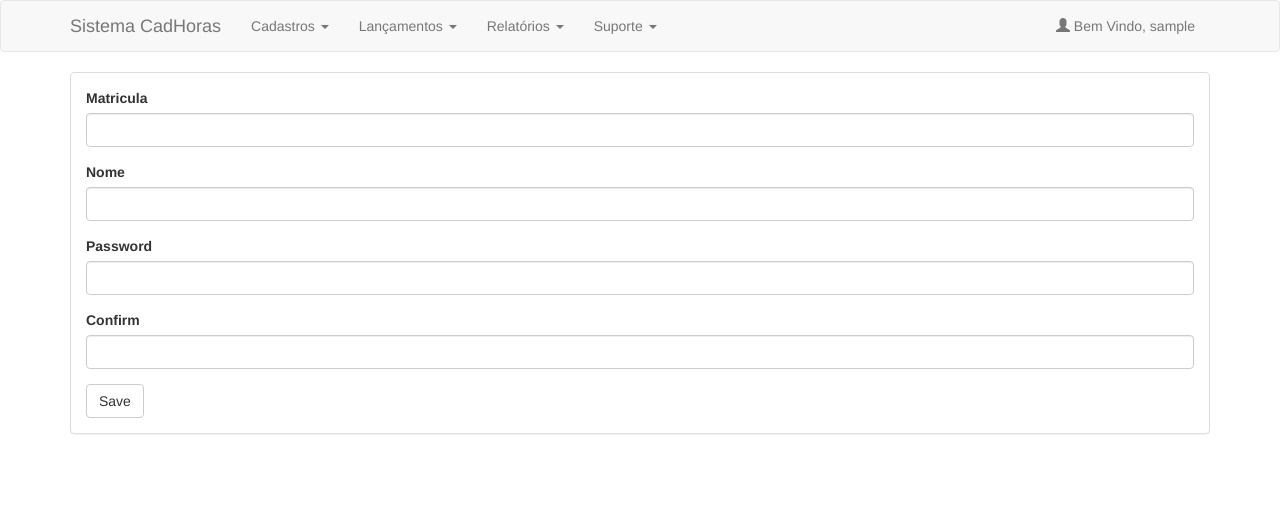
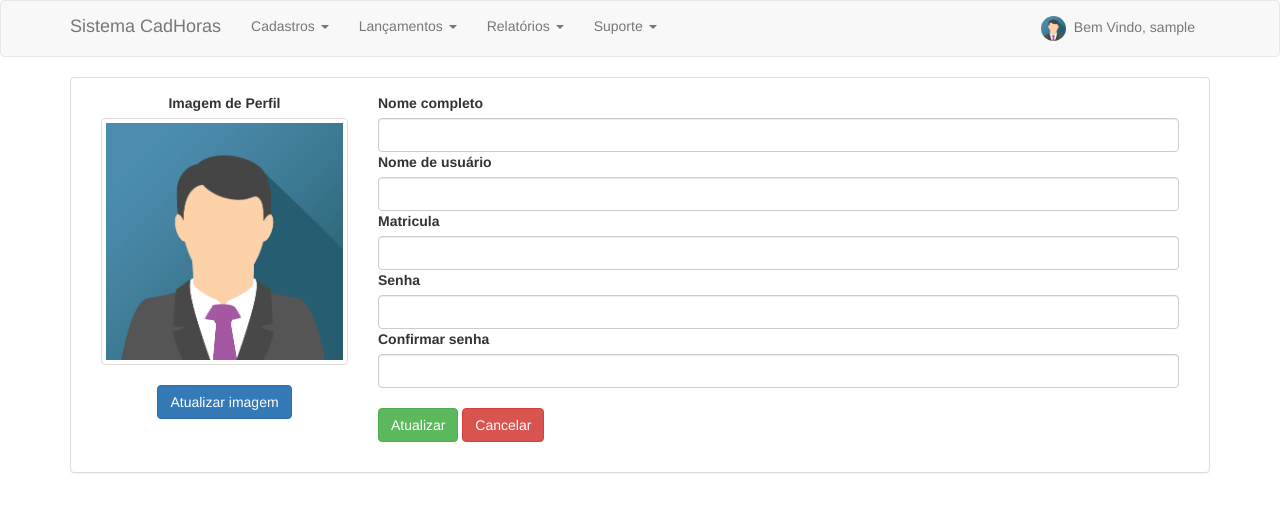
Before and after one commit to filipeleonelbatista/lpw-controlehoras-g2, a Flask app: page /perfil in a window 1280 px wide. Shown: the top 512 px of the page. Run offline with Flask 2, Linux system fonts and the light colour scheme; the visitor is signed in with stand-in values (Sample User, id 1); data comes from the database, SQL or seed files in the repository; parts of the project's set-up code (start-up, migrations or seed data) failed here and were passed over; some libraries are stand-ins or nearby versions.

Commit message:
ajustado pagina do perfil e infos na tabela Users

```diff
--- a/app/admin/formsFuncionarios.py
+++ b/app/admin/formsFuncionarios.py
@@ -4,9 +4,10 @@ from wtforms.validators import DataRequired, Length
 
 class FuncionarioForm(FlaskForm):
     matricula = IntegerField('Matricula')
-    nome = StringField('Nome', validators=[DataRequired(), Length(1, 64)])
+    nomeCompleto = StringField('Nome completo', validators=[DataRequired(), Length(1, 64)])
+    nome = StringField('Nome de usuario', validators=[DataRequired(), Length(1, 64)])
     admin = BooleanField('Administrador')
-    password = PasswordField('Password', validators=[DataRequired(), Length(min=3, max=64)])
+    password = PasswordField('Senha', validators=[DataRequired(), Length(min=3, max=64)])
     salvar = SubmitField('Cadastrar')
     cancelar = SubmitField('Cancelar')
 
--- a/app/admin/routesFuncionarios.py
+++ b/app/admin/routesFuncionarios.py
@@ -21,7 +21,10 @@ def funcionarios():
             elif form.validInteger(form.matricula.data):
                 flash('Matricula deve ser composto de somente numeros!', 'danger')
             else:
-                user = User(matricula=form.matricula.data, username=form.nome.data, password=form.password.data,
+                user = User(matricula=form.matricula.data,
+                            fullusername=form.nomeCompleto.data,
+                            username=form.nome.data,
+                            password=form.password.data,
                             is_admin=form.admin.data)
                 db.session.add(user)
                 db.session.commit()
@@ -73,6 +76,7 @@ def funcUpdate():
         else:
             user = User.query.filter_by(matricula=form.matricula.data).first_or_404()
             if user:
+                user.fullusername = form.nomeCompleto.data
                 user.username = form.nome.data
                 user.matricula = form.matricula.data
                 user.is_admin = form.admin.data
--- a/app/models.py
+++ b/app/models.py
@@ -16,6 +16,7 @@ class User(UserMixin, db.Model, Base):
     print('Preparando para adicionar o funcionarios')
     __tablename__ = 'users'
     id = db.Column(db.Integer, primary_key=True)
+    fullusername = db.Column(db.String(64), nullable=False, index=True)
     username = db.Column(db.String(64), nullable=False, index=True)
     matricula = db.Column(db.Integer, nullable=False, unique=True, index=True)
     is_admin = db.Column(db.Boolean)
--- a/app/perfil/forms.py
+++ b/app/perfil/forms.py
@@ -4,7 +4,10 @@ from wtforms.validators import DataRequired, Length
 
 class PerfilForm(FlaskForm):
     matricula = IntegerField('Matricula', validators=[DataRequired()])
-    nome = StringField('Nome', validators=[DataRequired(), Length(1, 64)])
-    password = PasswordField('Password', validators=[DataRequired()])
-    confirm = PasswordField('Confirm', validators=[DataRequired()])
-    submit = SubmitField('Save')
+    nomeCompleto = StringField('Nome completo', validators=[DataRequired(), Length(1, 64)])
+    nome = StringField('Nome de usuário', validators=[DataRequired(), Length(1, 64)])
+    password = PasswordField('Senha', validators=[DataRequired()])
+    confirm = PasswordField('Confirmar senha', validators=[DataRequired()])
+    submit = SubmitField('Atualizar')
+    cancel = SubmitField('Cancelar')
+    upload = SubmitField('Atualizar imagem')
--- a/app/static/styles.css
+++ b/app/static/styles.css
@@ -59,3 +59,15 @@
             background-image: none;
             border-color: #ffc107
         }
+        .avatar {
+            vertical-align: middle;
+            width: 50px;
+            height: 50px;
+            border-radius: 50%;
+        }
+        .avatarnav {
+            vertical-align: middle;
+            width: 25px;
+            height: 25px;
+            border-radius: 50%;
+        }
--- a/app/templates/admin/clientes.html
+++ b/app/templates/admin/clientes.html
@@ -57,7 +57,7 @@ Clientes{{ super() }}
     </table>
 </div>
 <div class="container">
-    <button onclick="document.getElementById('cadProj').style.display='block'" class="btn btn-success">Cadastrar Atividade</button>
+    <button onclick="document.getElementById('cadProj').style.display='block'" class="btn btn-success">Cadastrar Cliente</button>
     <form action = "{{ request.path }}" method = "POST">
         <div id="cadProj" class="modal">
             <div class="modal-content">
--- a/app/templates/base.html
+++ b/app/templates/base.html
@@ -54,7 +54,7 @@
                 <li class="dropdown">
                         <a href="#" class="dropdown-toggle" data-toggle="dropdown" role="button" aria-haspopup="true" aria-expanded="false">Suporte <span class="caret"></span></a>
                         <ul class="dropdown-menu">
-                                <li><a href="/perfil">Alterar senha</a></li>
+                                <li><a href="/perfil">Perfil</a></li>
                                 <li><a href="/logout">Sair</a></li>
                         </ul>
                 </li>
@@ -62,7 +62,8 @@
                 </ul>
 
                 <ul class="nav navbar-nav navbar-right">
-                        <li><a href="#"><span class="glyphicon glyphicon-user"></span> Bem Vindo, {{ current_user.username }}</a></li>
+                        <li><a href="#"><img src="{{ url_for('static', filename='images/img_avatar.png') }}" class="avatarnav">&nbsp Bem Vindo, {{ current_user.fullusername }}</a></li>
+
                         </ul>
 
              {% endif %}
--- a/app/templates/perfil/perfil.html
+++ b/app/templates/perfil/perfil.html
@@ -6,8 +6,34 @@ Perfil{{ super() }}
 {% endblock %}
 
 
+{% block page_content %}
 
-{% block page_content %}
-{{ wtf.quick_form(form) }}
+<div class="col-xs-3">
+    <center>
+        <label>Imagem de Perfil </label>
+        <img src="{{ url_for('static', filename='images/img_avatar.png') }}" class="img-thumbnail">
+        <br><br>
+        {{ form.upload(class_="btn btn-primary") }}
+    </center>
+</div>
+<div class="col-xs-9">
+    <div class="form-group">
+        <label>Nome completo </label>
+            {{ form.nomeCompleto(class_="form-control") }}
+        <label>Nome de usuário </label>
+            {{ form.nome(class_="form-control") }}
+        <label>Matricula </label>
+            {{ form.matricula(class_="form-control") }}
+        <label>Senha </label>
+            {{ form.password(class_="form-control") }}
+        <label>Confirmar senha </label>
+            {{ form.confirm(class_="form-control") }}
+        <br>
+            {{ form.submit(class_="btn btn-success") }}
+            {{ form.cancel(class_="btn btn-danger") }}
+    </div>
+</div>
+
+
 
 {% endblock %}
--- a/manage.py
+++ b/manage.py
@@ -15,7 +15,7 @@ migrate = Migrate(app, db)
 manager.add_command('db', MigrateCommand)
 
 @manager.command
-def adduser(matricula, username, admin=True):
+def adduser(matricula, fullusername, username, admin=True):
     from getpass import getpass
     password = getpass()
     password2 = getpass(prompt="Confirme: ")
@@ -23,7 +23,7 @@ def adduser(matricula, username, admin=True):
         import sys
         sys.exit('Erro: senhas nao conferem')
     db.create_all()
-    user = User(matricula=matricula, username=username, password=password, is_admin=admin)
+    user = User(matricula=matricula, fullusername=fullusername, username=username, password=password, is_admin=admin)
     db.session.add(user)
     db.session.commit()
     print('Usuario {0} foi registrado com sucesso.'.format(username) )
```
Also changed, not shown: app/templates/admin/editFuncionario.html (+7 -6 lines), app/templates/admin/funcionarios.html (+11 -8 lines), app/static/images/img_avatar.png (added), app/static/images/img_avatar2.png (added), app/static/images/img_avatar3.png (added), app/static/images/img_avatar4.png (added), app/static/images/img_avatar5.png (added).
